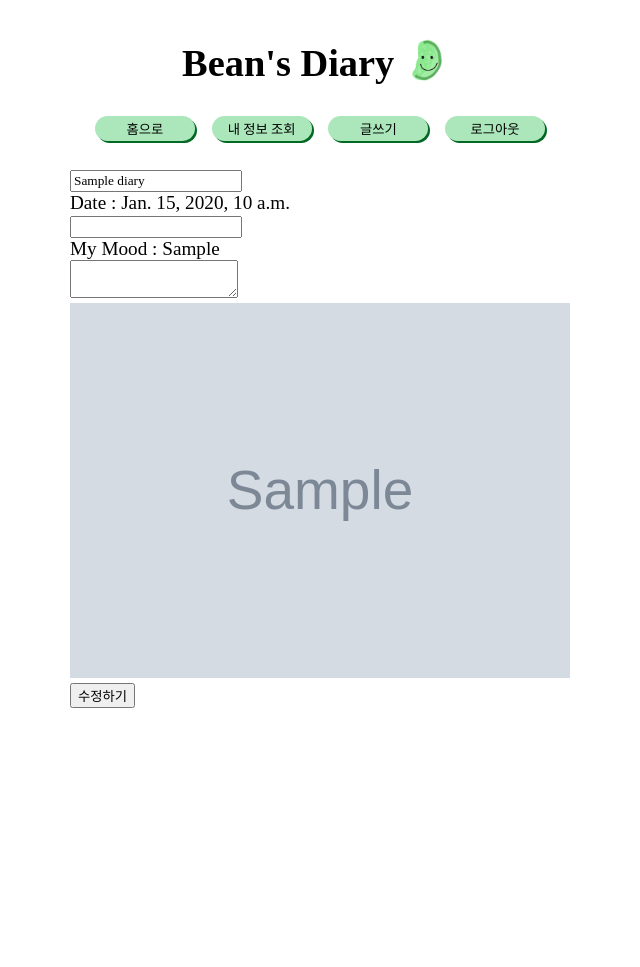
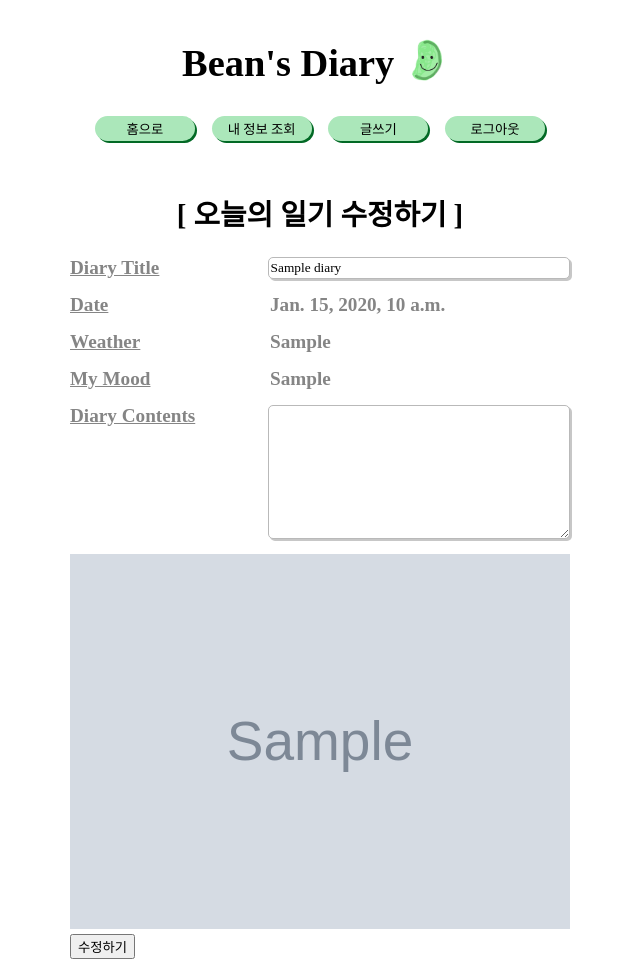
Before and after one commit to YebinLeee/MyDiary_Django-Project, a Django app: page /diary/edit/1 in a window 1280 px wide. Shown: the whole page, without its empty margins (320-960 px from the left). Before the commit the page ends 708 px from the top, so only its background shows below. Run offline with Django 3.2, Linux system fonts and the light colour scheme; tables that the repository leaves empty hold one stand-in row (values such as "Sample post"); grey boxes marked "Sample" are stand-in pictures; some web fonts are replaced.

Commit message:
[FE] :: edit, new, home, detail html css 수정

```diff
--- a/diary/static/css/detail.css
+++ b/diary/static/css/detail.css
@@ -13,3 +13,7 @@
 a{
     margin-right:3%;
 }
+.input_title{
+    font-weight:bold;
+    text-decoration:underline;
+}
--- a/diary/static/css/edit.css
+++ b/diary/static/css/edit.css
@@ -0,0 +1,27 @@
+#edit_diary{
+    display:flex;
+    flex-direction:column;
+    align-items:center;
+}
+.content{
+    width:100%;
+    display:flex;
+    flex-direction:row;
+}
+.input_title{
+    width:40%;
+    font-weight:bold;
+    text-decoration:underline;
+}
+.content, #submit_diary{
+    display:flex;
+    color:rgb(133, 133, 133);
+    font-weight:bold;
+    margin-bottom:3%;
+}
+input, #diary_contents{
+    width:300px;
+    border-radius:5px;
+    border:0.5px solid rgb(185, 185, 185);
+    box-shadow:2px 2px rgb(199, 199, 199);
+}
--- a/diary/templates/edit.html
+++ b/diary/templates/edit.html
@@ -1,18 +1,19 @@
 {% extends 'base.html' %}
 {% load static %}
 {% block title %} 일기 수정하기 {% endblock %}
-{% block css %} <link rel="stylesheet" href="{% static 'css/edit.css' %}"> {% endblock %}
+{% block css %} <link rel="stylesheet" href="{% static 'css/edit.css/' %}"> {% endblock %}
 {% block content %}
 
-    <div id="contents">
-        <form action="{% url 'edit' diary.id %}" method="POST">
-            {% csrf_token %}
+<div id="edit_diary">
+    <h2> [ 오늘의 일기 수정하기 ] </h2>
+    <form action="{% url 'edit' diary.id %}" method="POST">
+        {% csrf_token %}
 
-        <div class="content">  <input type="text" name="title" value="{{diary.title}}"> </div>
-        <div class="content"> Date : {{diary.pub_date}} </div>
-        <div class="content"> <input name="weather" type="text">  </div>
-        <div class="content"> My Mood : {{diary.mood}} </div>
-        <div class="content"> <textarea name="body" value="{{diary.body}}"> </textarea> </div>
+        <div class="content"> <div class="input_title"> Diary Title </div> <input type="text" name="title" value="{{diary.title}}"> </div>
+        <div class="content"> <div class="input_title"> Date </div> {{diary.pub_date}} </div>
+        <div class="content"> <div class="input_title"> Weather </div> {{diary.weather}}  </div>
+        <div class="content"> <div class="input_title">My Mood </div> {{diary.mood}} </div>
+        <div class="content"> <div class="input_title"> Diary Contents</div> <textarea id="diary_contents" name="body" cols="45" rows="8" value="{{diary.body}}"> </textarea> </div>
 
         {% if diary.image %}
             <img src="{{diary.image.url}}" width='500' alt="일기 사진 없음" />
```
